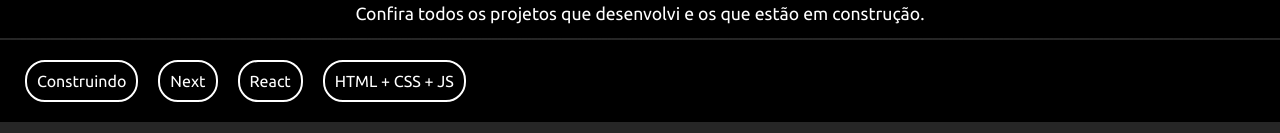
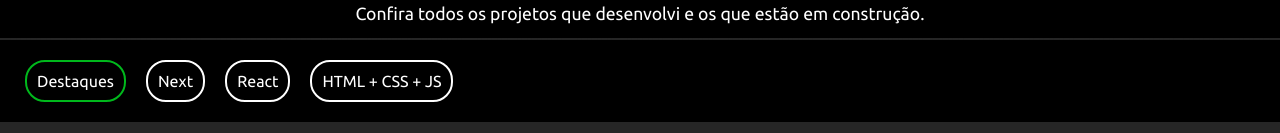
Before and after one commit to JPSS14/react-portfolio, a Next.js app: page / in a window 1280 px wide. Shown: the part 541-674 px from the top of the page. Built offline with nearby package versions, Linux system fonts and the light colour scheme.

Commit message:
react-portfolio UPDATE 18: Added functions to projects buttons

```diff
--- a/projects.json
+++ b/projects.json
@@ -57,7 +57,7 @@
     },
     {
         "id": "buy-cars-front",
-        "categoria": "next",
+        "categoria": "puro",
         "nome": "Buy Cars Front",
         "status": "Completo",
         "tipo": "Pessoal",
--- a/src/components/Projects/Projects.module.scss
+++ b/src/components/Projects/Projects.module.scss
@@ -68,6 +68,14 @@
                 margin: 5px 10px;
                 color: #fff;
                 cursor: pointer;
+
+                &:hover{
+                    border: solid 2px var(--green);
+                }
+            }
+
+            .active{
+                border: solid 2px var(--green);
             }
         }
         .projectArticle{
--- a/src/components/Projects/index.tsx
+++ b/src/components/Projects/index.tsx
@@ -1,9 +1,27 @@
 import style from './Projects.module.scss';
 import Link from 'next/link';
 import projects from '../../../projects.json';
+import { useEffect, useState } from 'react';
 
 export function Projects() {
-    const react = projects.filter(projects => projects.destaque === "1");
+    const [category, setCategory] = useState("destaque");
+    const [projectList, setProjectList] = useState([]);
+
+    useEffect(() => {
+        setProjectList(projects.filter(projects => projects.destaque === "1"));
+    }, []);
+
+    function projectType(type: string) {
+        if (type === "destaque") {
+            setProjectList(projects.filter(projects => projects.destaque === "1"));
+            setCategory("destaque");
+
+        } else {
+            setProjectList(projects.filter(projects => projects.categoria === type));
+            setCategory(type);
+        }
+
+    }
     return (
         <div className={style.mainProjects}>
             <header>
@@ -13,13 +31,13 @@
 
             <section className={style.projectsSection}>
                 <header>
-                    <button type="button">Construindo</button>
-                    <button type="button">Next</button>
-                    <button type="button">React</button>
-                    <button type="button">HTML + CSS + JS</button>
+                    <button type="button" className={category === "destaque" ? style.active : ''} onClick={() => projectType("destaque")}>Destaques</button>
+                    <button type="button" className={category === "next" ? style.active : ''} onClick={() => projectType("next")}>Next</button>
+                    <button type="button" className={category === "react" ? style.active : ''} onClick={() => projectType("react")}>React</button>
+                    <button type="button" className={category === "puro" ? style.active : ''} onClick={() => projectType("puro")}>HTML + CSS + JS</button>
                 </header>
 
-                {react.map((item, key) => (
+                {projectList.map((item, key) => (
                     <article className={style.projectArticle} key={key}>
                         <header>
                             <h2>{item.nome}</h2>
```
